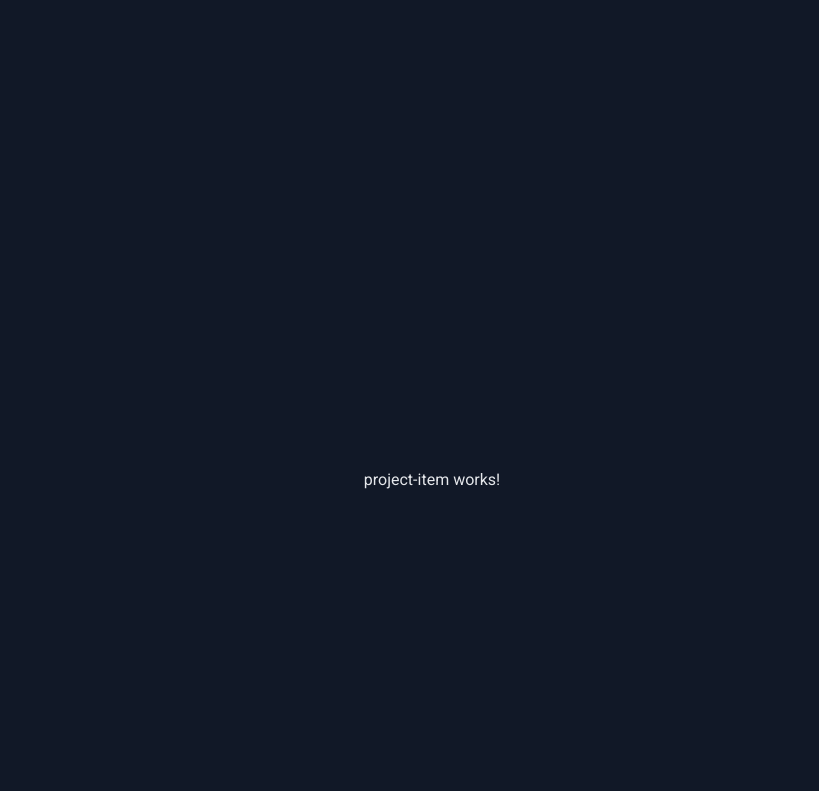
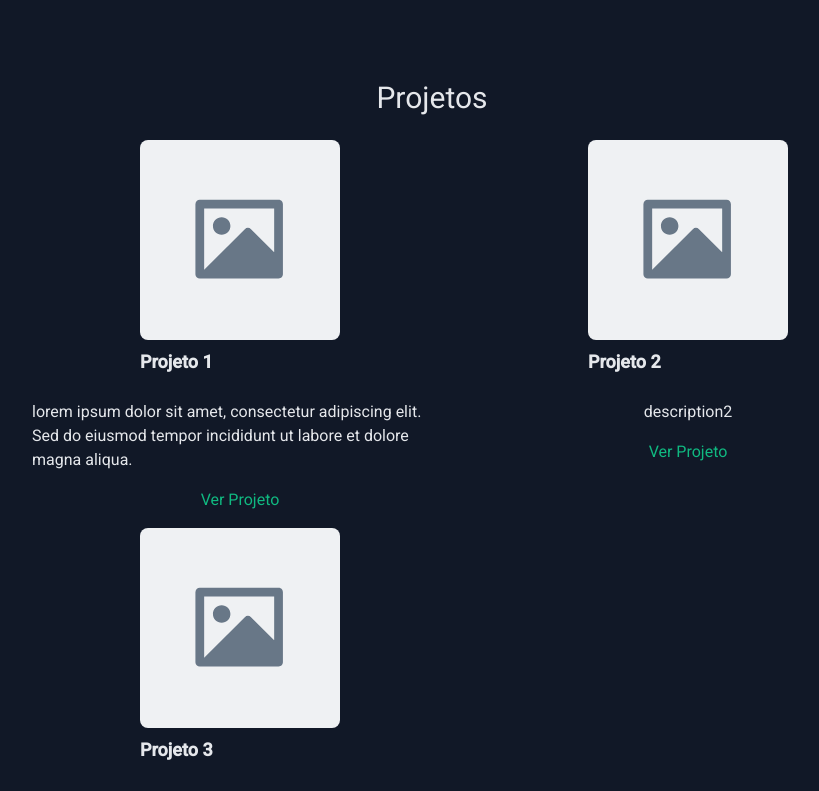
Before and after one commit to larifar/my-portfolio, an Angular app: page / in a window 1280 px wide. Shown: the part 720-1511 px from the top of the page, without its empty margins (228-1047 px from the left). Built offline with nearby package versions, Linux system fonts and the light colour scheme.

Commit message:
create page projects, project-item

```diff
--- a/src/app/app.component.html
+++ b/src/app/app.component.html
@@ -7,10 +7,10 @@
   </div>
 
   <div class="flex-1 ml-0 md:ml-10 overflow-y-auto items-center justify-items-center md:items-start md:justify-start">
-    <section id="aboutme" class="min-h-screen flex items-center justify-center"><app-about-me></app-about-me></section>
-    <section id="projects" class="min-h-screen flex items-center justify-center"><app-projects></app-projects></section>
-    <section id="skills" class="min-h-screen flex items-center justify-center"><app-skills></app-skills></section>
-    <section id="contact" class="min-h-screen flex items-center justify-center"><app-contact></app-contact></section>
+    <section id="aboutme" class="min-h-screen flex flex-col items-center justify-center"><app-about-me></app-about-me></section>
+    <section id="projects" class="min-h-screen flex flex-col items-center justify-center"><app-projects></app-projects></section>
+    <section id="skills" class="min-h-screen flex flex-col items-center justify-center"><app-skills></app-skills></section>
+    <section id="contact" class="min-h-screen flex  flex-col items-center justify-center"><app-contact></app-contact></section>
   </div>
 
   <div class="md:hidden">
--- a/src/app/components/project-item/project-item.component.html
+++ b/src/app/components/project-item/project-item.component.html
@@ -1 +1,9 @@
-<p>project-item works!</p>
+<div class="my-2 mx-auto w-full max-w-md flex flex-col gap-y-2 items-center">
+  <div>
+    <img class="w-[200px] rounded-lg" [src]="image" alt="{{title}}">
+    <h3 class="my-2 text-lg font-bold">{{title}}</h3>
+  </div>
+
+  <p class="mx-4 my-2 text-wrap">{{description}}</p>
+  <a class="text-emerald-500 hover:text-red-400 hover:underline cursor-pointer" [href]="link" target="_blank">Ver Projeto</a>
+</div>
--- a/src/app/components/project-item/project-item.component.ts
+++ b/src/app/components/project-item/project-item.component.ts
@@ -1,4 +1,4 @@
-import { Component } from '@angular/core';
+import { Component, Input } from '@angular/core';
 
 @Component({
   selector: 'app-project-item',
@@ -8,5 +8,9 @@ import { Component } from '@angular/core';
   styleUrl: './project-item.component.css'
 })
 export class ProjectItemComponent {
+  @Input() title: string = '';
+  @Input() description: string = '';
+  @Input() image: string = '';
+  @Input() link: string = '';
 
 }
--- a/src/app/pages/projects/projects.component.html
+++ b/src/app/pages/projects/projects.component.html
@@ -1 +1,8 @@
-<app-project-item></app-project-item>
+<h1 class="text-3xl mb-4 text-center">Projetos</h1>
+<div class="grid grid-cols-1 lg:grid-cols-2 2xl:grid-cols-3 justify-items-center ml-0 lg:ml-16">
+  <app-project-item *ngFor="let project of projects" [title]="project.title"
+  [description]="project.description"
+  [image]="project.image"
+  [link]="project.link"
+  ></app-project-item>
+</div>
--- a/src/app/pages/projects/projects.component.ts
+++ b/src/app/pages/projects/projects.component.ts
@@ -1,13 +1,33 @@
-import { Component } from '@angular/core';
+import { NgFor } from '@angular/common';
+import { Component} from '@angular/core';
 import { ProjectItemComponent } from "../../components/project-item/project-item.component";
 
 @Component({
   selector: 'app-projects',
   standalone: true,
-  imports: [ProjectItemComponent],
+  imports: [ProjectItemComponent, NgFor],
   templateUrl: './projects.component.html',
   styleUrl: './projects.component.css'
 })
 export class ProjectsComponent {
-
+projects = [
+  {
+    title: 'Projeto 1',
+    description: 'lorem ipsum dolor sit amet, consectetur adipiscing elit. Sed do eiusmod tempor incididunt ut labore et dolore magna aliqua.',
+    image: 'assets/imgs/placeholder-img.svg',
+    link: 'https://example.com',
+  },
+  {
+    title: 'Projeto 2',
+    description: 'description2',
+    image: 'assets/imgs/placeholder-img.svg',
+    link: 'https://example.com',
+  },
+  {
+    title: 'Projeto 3',
+    description: 'lorem ipsum dolor sit amet, consectetur adipiscing elit. Sed do eiusmod tempor incididunt ut labore et dolore magna aliqua.',
+    image: 'assets/imgs/placeholder-img.svg',
+    link: 'https://example.com',
+  }
+];
 }
--- a/src/styles.css
+++ b/src/styles.css
@@ -7,6 +7,6 @@ html {
   scroll-behavior: smooth;
 }
 body { margin: 0; font-family: Roboto, "Helvetica Neue", sans-serif; }
-h1, h2, h3, h4, h5, h6, p {
+h1, h2, h3, h4, h5, h6, p, a {
   @apply text-text_white; /* ou a cor Tailwind desejada */
 }
```
Also changed, not shown: src/assets/imgs/placeholder-img.svg (added).
